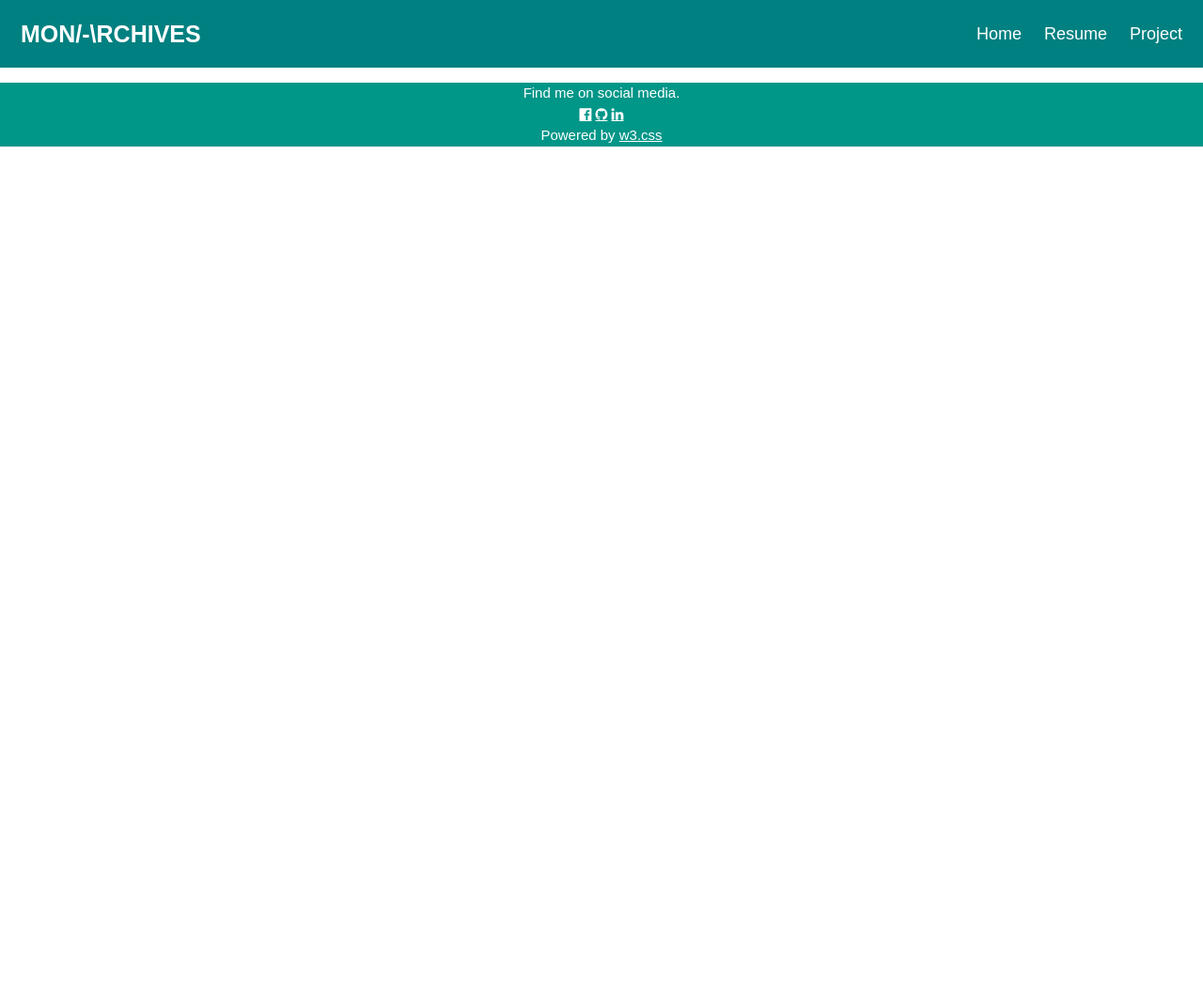
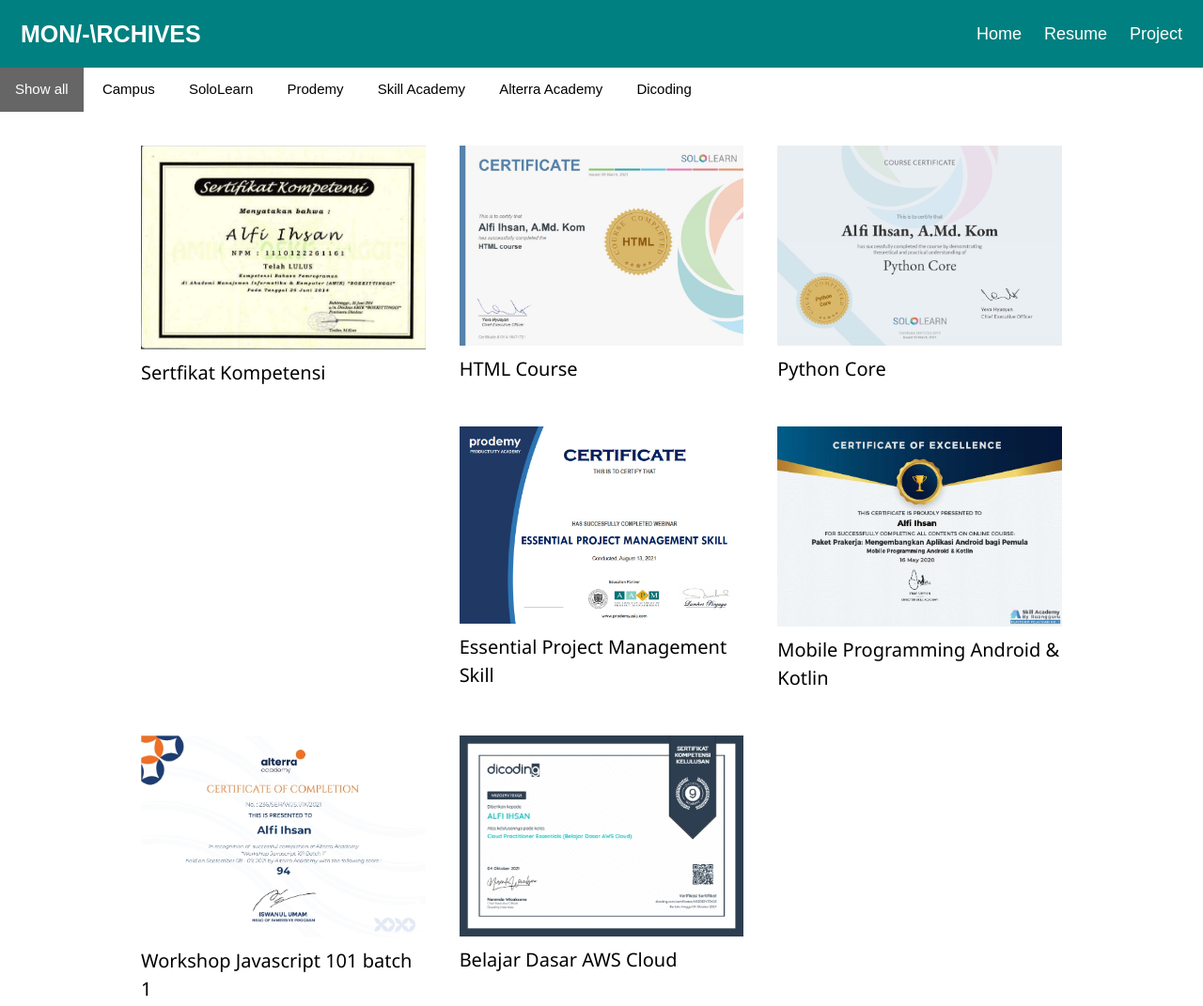
Before and after one commit to hollowman69rxz/portofolio_web, a plain HTML site: page sub_layout/certificate.html in a window 1280 px wide. Shown: the top 1071 px of the page at 94% size. Before the commit the page ends 800 px from the top, so only its background shows below. Drawn offline with Linux system fonts and the light colour scheme.

Commit message:
certificat page edit

```diff
--- a/sub_layout/certificate.html
+++ b/sub_layout/certificate.html
@@ -73,8 +73,82 @@
       transform: translate(-50%, -50%);
       color: white;
     }
+  .box {
+    background-color: transparent;
+    margin-top: 5px;
+    margin-left: 10px;
+    width: 251px;
+    height: 250px;
+    border: 1px solid #f1f1f1;
+    text-align: center;
+    }
+
+    /* Center website */
+.main {
+  max-width: 1000px;
+  margin: auto;
+}
+
+h1 {
+  font-size: 50px;
+  word-break: break-all;
+}
+
+.row {
+  margin: 10px -16px;
+}
+
+/* Add padding BETWEEN each column */
+.row,
+.row > .column {
+  padding: 8px;
+}
+
+/* Create three equal columns that floats next to each other */
+.column {
+  float: left;
+  width: 33.33%;
+  display: none; /* Hide all elements by default */
+}
+
+/* Clear floats after rows */
+.row:after {
+  content: "";
+  display: table;
+  clear: both;
+}
+
+/* Content */
+.content {
+  background-color: white;
+  padding: 10px;
+}
+
+/* The "show" class is added to the filtered elements */
+.show {
+  display: block;
+}
+
+/* Style the buttons */
+.btn {
+  border: none;
+  outline: none;
+  padding: 12px 16px;
+  background-color: white;
+  cursor: pointer;
+}
+
+.btn:hover {
+  background-color: #ddd;
+}
+
+.btn.active {
+  background-color: #666;
+  color: white;
+}
 </style>
 </head>
+
 <body>
     <div class="header">
         <a href="../index.html" class="logo">MON/-\RCHIVES</a>
@@ -84,6 +158,72 @@
                 <a href="../layout/project.html">Project</a>
             </div>
     </div>
+    <div id="myBtnContainer">
+        <button class="btn active" onclick="filterSelection('all')"> Show all</button>
+        <button class="btn" onclick="filterSelection('campus')"> Campus</button>
+        <button class="btn" onclick="filterSelection('sololearn')"> SoloLearn</button>
+        <button class="btn" onclick="filterSelection('prodemy')"> Prodemy</button>
+        <button class="btn" onclick="filterSelection('skillacademy')"> Skill Academy</button>
+        <button class="btn" onclick="filterSelection('alterraacademy')"> Alterra Academy</button>
+        <button class="btn" onclick="filterSelection('dicoding')"> Dicoding</button>
+
+      </div>
+
+    <div class="main">
+        <div class="row">
+            <div class="column campus">
+                <div class="content">
+                    <img src="../img/cert/1. Kompetensi.png" alt="Sertifikat" style="width:100%">
+                    <h4>Sertfikat Kompetensi</h4>
+                </div>
+            </div>
+
+            <div class="column sololearn">
+                <div class="content">
+                    <img src="../img/cert/2. SoloLearn-HTML.png" alt="HTML" style="width:100%">
+                    <h4>HTML Course</h4>
+                </div>
+            </div>
+            <div class="column sololearn">
+                <div class="content">
+                    <img src="../img/cert/4. SoloLearn-Python.png" alt="Python" style="width:100%">
+                    <h4>Python Core</h4>
+                </div>
+            </div>
+
+            <div class="column prodemy">
+                <div class="content">
+                    <img src="../img/cert/3. Prodemy.jpg" alt="Skill" style="width:100%">
+                    <h4>Essential Project Management Skill</h4>
+                </div>
+            </div>
+
+            <div class="column skillacademy">
+                <div class="content">
+                    <img src="../img/cert/5. Skill Academy.png" alt="Mobile" style="width:100%">
+                    <h4>Mobile Programming Android & Kotlin</h4>
+                </div>
+            </div>
+
+            <div class="column alterraacademy">
+                <div class="content">
+                    <img src="../img/cert/6. Alterra Academy.jpg" alt="Javascript" style="width:100%">
+                    <h4>Workshop Javascript 101 batch 1</h4>
+                </div>
+            </div>
+
+            <div class="column dicoding">
+                <div class="content">
+                    <img src="../img/cert/7. Dicoding.jpg" alt="AWS" style="width:100%">
+                    <h4>Belajar Dasar AWS Cloud</h4>
+                </div>
+            </div>
+        </div>
+            <!-- END GRID -->
+        </div>
+        <!-- END MAIN -->
+    </div>
+
 <footer class="w3-container w3-teal w3-center w3-margin-top">
     Find me on social media.
     <br>
@@ -95,6 +235,52 @@
     <a class="fa fa-twitter w3-hover-opacity" href=""></a> -->
     <br>Powered by <a href="https://www.w3schools.com/w3css/default.asp" target="_blank">w3.css</a>
   </footer>
+
+  <script>
+    filterSelection("all")
+    function filterSelection(c) {
+      var x, i;
+      x = document.getElementsByClassName("column");
+      if (c == "all") c = "";
+      for (i = 0; i < x.length; i++) {
+        w3RemoveClass(x[i], "show");
+        if (x[i].className.indexOf(c) > -1) w3AddClass(x[i], "show");
+      }
+    }
+
+    function w3AddClass(element, name) {
+      var i, arr1, arr2;
+      arr1 = element.className.split(" ");
+      arr2 = name.split(" ");
+      for (i = 0; i < arr2.length; i++) {
+        if (arr1.indexOf(arr2[i]) == -1) {element.className += " " + arr2[i];}
+      }
+    }
+
+    function w3RemoveClass(element, name) {
+      var i, arr1, arr2;
+      arr1 = element.className.split(" ");
+      arr2 = name.split(" ");
+      for (i = 0; i < arr2.length; i++) {
+        while (arr1.indexOf(arr2[i]) > -1) {
+          arr1.splice(arr1.indexOf(arr2[i]), 1);
+        }
+      }
+      element.className = arr1.join(" ");
+    }
+
+
+    // Add active class to the current button (highlight it)
+    var btnContainer = document.getElementById("myBtnContainer");
+    var btns = btnContainer.getElementsByClassName("btn");
+    for (var i = 0; i < btns.length; i++) {
+      btns[i].addEventListener("click", function(){
+        var current = document.getElementsByClassName("active");
+        current[0].className = current[0].className.replace(" active", "");
+        this.className += " active";
+      });
+    }
+    </script>
 </body>
 
 </html>
```
Also changed, not shown: layout/home.html (+1 -1 lines), img/4K Abstract wallpapers (1).jpg (deleted), img/4K Abstract wallpapers (2).jpg (deleted), img/4K Abstract wallpapers (3).jpg (deleted), img/cert/1. Kompetensi.png (added), img/cert/2. SoloLearn-HTML.png (added), img/cert/3. Prodemy.jpg (added), img/cert/4. SoloLearn-Python.png (added), img/cert/5. Skill Academy.png (added), img/cert/6. Alterra Academy.jpg (added), img/cert/7. Dicoding.jpg (added), 7 other files. Lines whose indentation alone changed are shown as unchanged.
